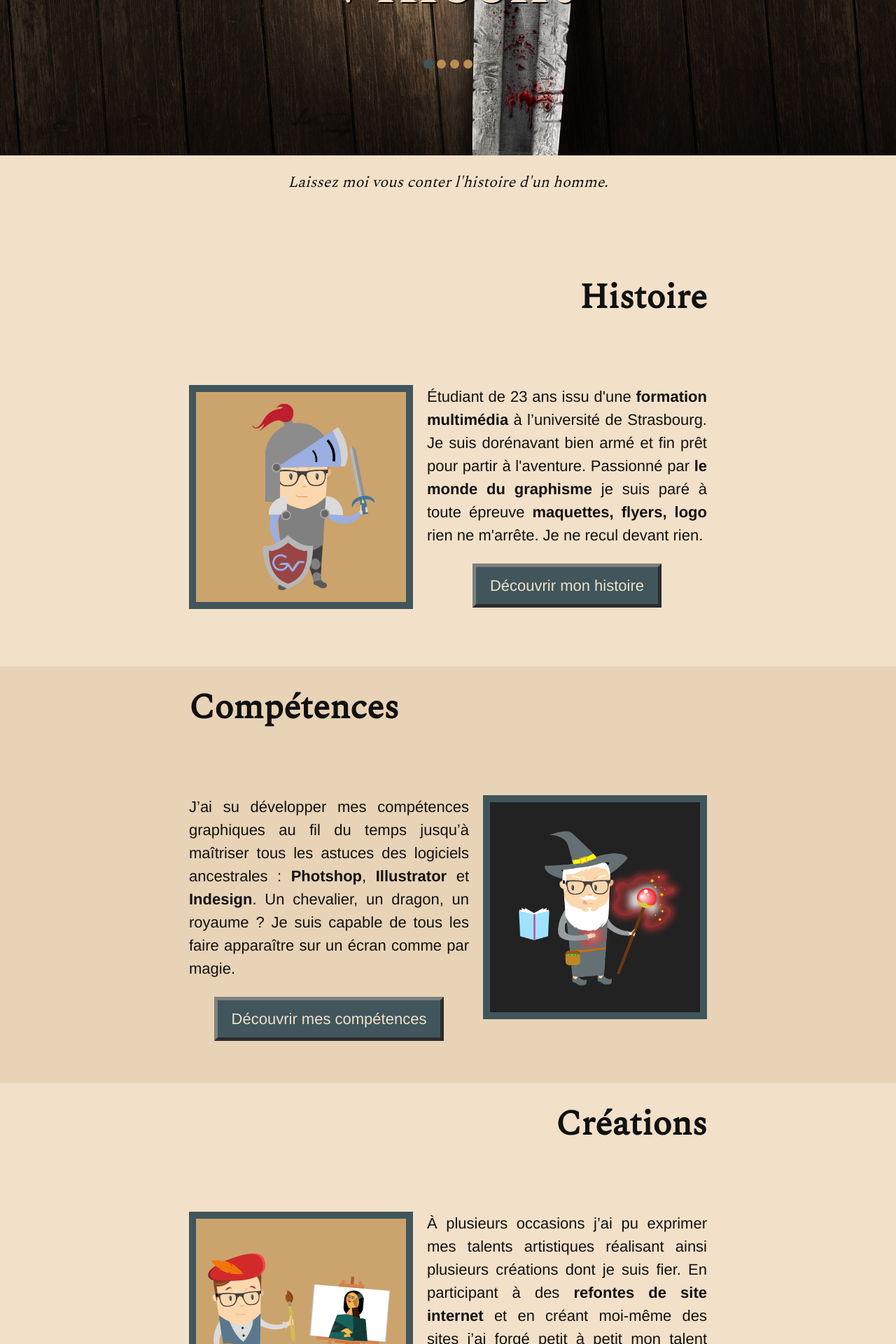
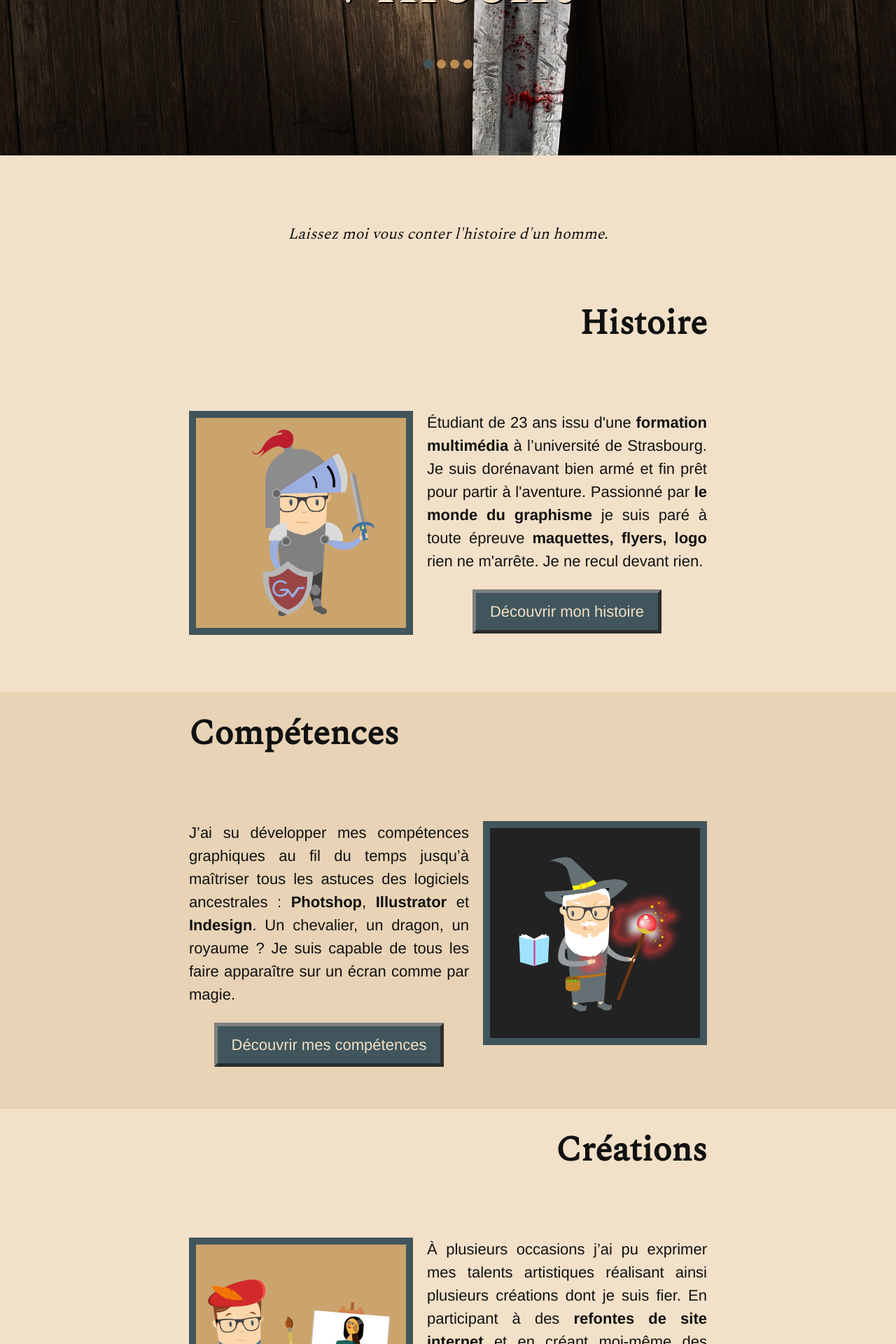
Before and after one commit to golombekvincent/golombekvincent, a Jekyll site: the page built from index.html, in a window 1280 px wide. Shown: the part 615-2535 px from the top of the page at 70% size. Built offline with Jekyll 4.4.1, drawn with Linux system fonts in a browser that asks for light colours.

Commit message:
fix intro

```diff
--- a/css/main.scss
+++ b/css/main.scss
@@ -336,15 +336,13 @@
 /// intro///
 
 .intro{
+    padding-top: 10%;
     font-family: Spectral;
     text-align: center;
     font-style: italic;
 }
 
-.push{
-    margin-top: 5%;
 
-}
 
 ///liens textes///
 
```
